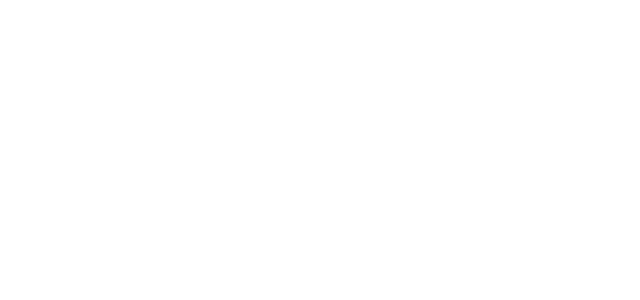
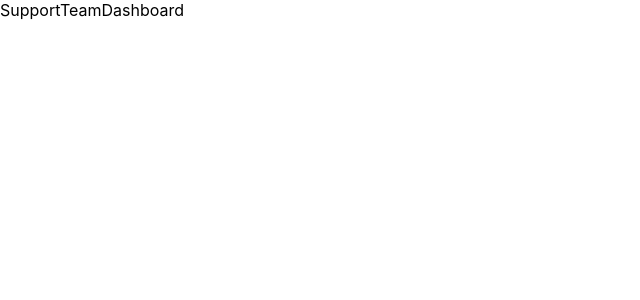
Before and after one commit to SinghVivek2023/customization-app, a React (Create React App) app: page /SupportTeamDashboard in a window 1280 px wide. Before the commit this address had no page. Shown: the top 300 px of the page, without its empty margins (0-640 px from the left). Built offline with nearby package versions, Linux system fonts and the light colour scheme.

Commit message:
create files for sales, support and Technical team and updated route in App.js

```diff
--- a/src/App.js
+++ b/src/App.js
@@ -2,6 +2,9 @@ import { BrowserRouter, Routes, Route } from "react-router-dom";
 import "./App.css";
 import Dashbboard from "./Dashbboard";
 import ClientCustomizationForm from "./components/ClientCustomizationForm";
+import SalesTeamDashbard from "./components/SalesTeamDashbard";
+import SupportTeamDashboard from "./components/SupportTeamDashboard";
+import TechnicalTeamDashboard from "./components/TechnicalTeamDashboard";
 function App() {
   return (
     <BrowserRouter>
@@ -11,6 +14,12 @@ function App() {
           path="ClientCustomizationForm"
           element={<ClientCustomizationForm />}
         />
+        <Route path="SalesTeamDashbard" element={<SalesTeamDashbard />} />
+        <Route path="SupportTeamDashboard" element={<SupportTeamDashboard />} />
+        <Route
+          path="TechnicalTeamDashboard"
+          element={<TechnicalTeamDashboard />}
+        />
       </Routes>
     </BrowserRouter>
   );
--- /dev/null
+++ b/src/components/SalesTeamDashbard.js
@@ -0,0 +1,7 @@
+import React from "react";
+
+const SalesTeamDashbard = () => {
+  return <div>SalesTeamDashbard</div>;
+};
+
+export default SalesTeamDashbard;
--- /dev/null
+++ b/src/components/SupportTeamDashboard.js
@@ -0,0 +1,7 @@
+import React from "react";
+
+const SupportTeamDashboard = () => {
+  return <div>SupportTeamDashboard</div>;
+};
+
+export default SupportTeamDashboard;
--- /dev/null
+++ b/src/components/TechnicalTeamDashboard.js
@@ -0,0 +1,7 @@
+import React from "react";
+
+const TechnicalTeamDashboard = () => {
+  return <div>TechnicalTeamDashboard</div>;
+};
+
+export default TechnicalTeamDashboard;
```
